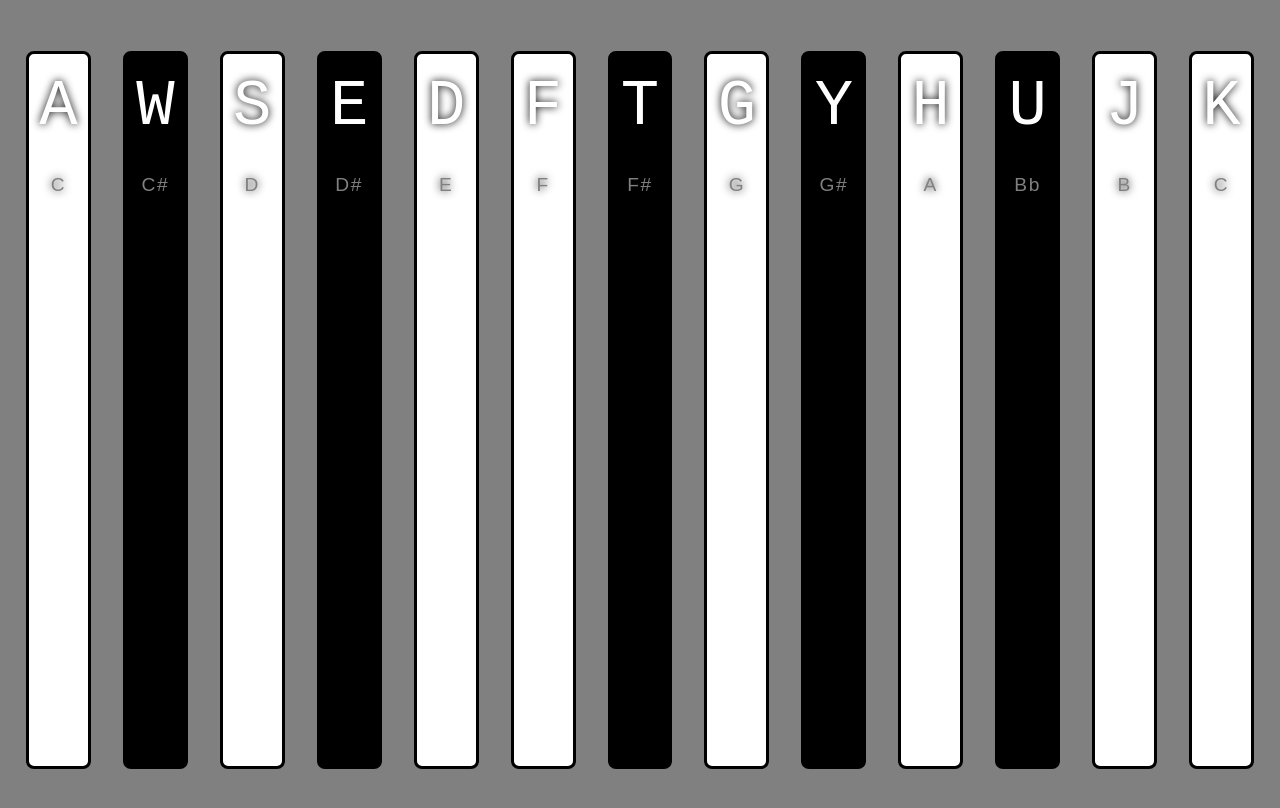
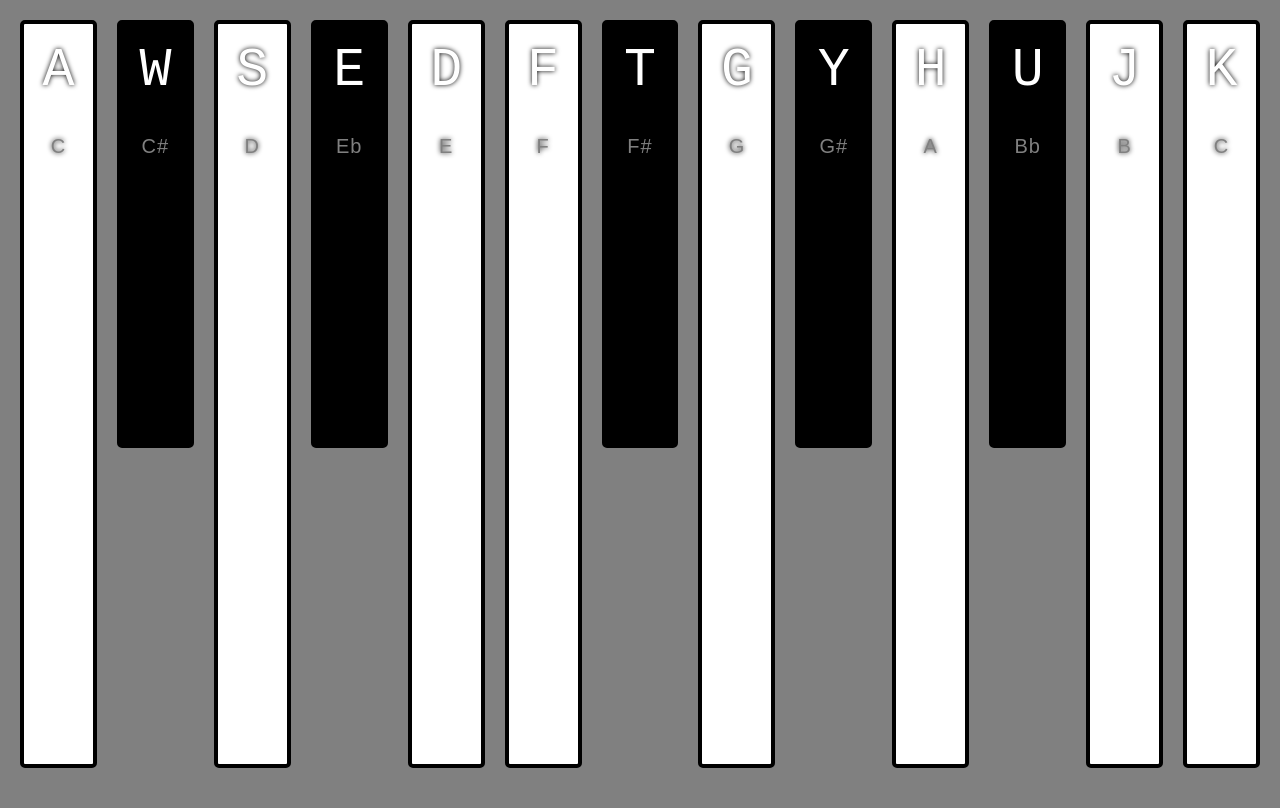
Before and after one commit to monicafaltas/piano1prototype, a plain HTML site: page index.html in a window 1280 px wide. Drawn offline with Linux system fonts and the light colour scheme.

Commit message:
last changes before loading screen

```diff
--- a/index.html
+++ b/index.html
@@ -2,7 +2,7 @@
 <html lang="en">
 <head>
   <meta charset="UTF-8">
-  <title>Piano 1 Prototype</title>
+  <title>Piano</title>
   <link rel="stylesheet" href="style.css">
 </head>
 <body>
@@ -11,68 +11,69 @@
 <div class="flex-container">
 
   <div class="keys">
-    <div data-key="65" class="key" style="background:white">
+    <div data-key="65" class="key white" style="background:white">
       <kbd>A</kbd>
       <span class="sound">C</span>
     </div>
 
-    <div data-key="87" class="key" style="background:black">
+    <div data-key="87" class="key black" style="background:black">
       <kbd>W</kbd>
       <span class="sound">C#</span>
     </div>
 
-    <div data-key="83" class="key" style="background:white">
+    <div data-key="83" class="key white " style="background:white">
       <kbd>S</kbd>
       <span class="sound">D</span>
     </div>
 
-    <div data-key="69" class="key" style="background:black">
+    <div data-key="69" class="key black" style="background:black">
       <kbd>E</kbd>
-      <span class="sound">D#</span>
+      <span class="sound">Eb</span>
     </div>
 
-    <div data-key="68" class="key" style="background:white">
+    <div data-key="68" class="key white" style="background:white">
       <kbd>D</kbd>
       <span class="sound">E</span>
     </div>
 
-    <div data-key="70" class="key"style="background:white">
+    <div data-key="70" class="key white"
+    style="background:white" >
       <kbd>F</kbd>
       <span class="sound">F</span>
     </div>
 
-    <div data-key="84" class="key" style="background:black">
+    <div data-key="84" class="key black" style="background:black">
       <kbd>T</kbd>
       <span class="sound">F#</span>
     </div>
 
-    <div data-key="71" class="key" style="background:white">
+    <div data-key="71" class="key white" style="background:white">
       <kbd>G</kbd>
       <span class="sound">G</span>
     </div>
 
-    <div data-key="89" class="key" style="background:black">
+    <div data-key="89" class="key black" style="background:black">
       <kbd>Y</kbd>
       <span class="sound">G#</span>
     </div>
 
-    <div data-key="72" class="key" style="background:white">
+    <div data-key="72" class="key white" style="background:white">
       <kbd>H</kbd>
       <span class="sound">A</span>
     </div>
 
-    <div data-key="85" class="key" style="background:black">
+    <div data-key="85" class="key black" style="background:black">
       <kbd>U</kbd>
       <span class="sound">Bb</span>
       <!-- CHANGE FONT SO Bb LOOKS RIGHT -->
     </div>
 
-    <div data-key="74" class="key" style="background:white">
+    <div data-key="74" class="key white" style="background:white">
       <kbd>J</kbd>
       <span class="sound">B</span>
     </div>
 
-    <div data-key="75" class="key" style="background:white">
+    <div data-key="75" class="key white" style="background:white">
       <kbd>K</kbd>
       <span class="sound">C</span>
     </div>
@@ -80,20 +81,20 @@
 
   </div>
 
-  <audio data-key="65" src="sounds/clap.wav"></audio>
-  <audio data-key="69" src="sounds/hihat.wav"></audio>
-  <audio data-key="83" src="sounds/hihat.wav"></audio>
-  <audio data-key="84" src="sounds/hihat.wav"></audio>
-  <audio data-key="85" src="sounds/hihat.wav"></audio>
-  <audio data-key="87" src="sounds/hihat.wav"></audio>
-  <audio data-key="89" src="sounds/hihat.wav"></audio>
-  <audio data-key="68" src="sounds/kick.wav"></audio>
-  <audio data-key="70" src="sounds/openhat.wav"></audio>
-  <audio data-key="71" src="sounds/boom.wav"></audio>
-  <audio data-key="72" src="sounds/ride.wav"></audio>
-  <audio data-key="74" src="sounds/snare.wav"></audio>
-  <audio data-key="75" src="sounds/tom.wav"></audio>
-  <audio data-key="76" src="sounds/tink.wav"></audio>
+  <audio data-key="65" src="sounds/C.wav"></audio>
+  <audio data-key="87" src="sounds/Csharp.wav"></audio>
+  <audio data-key="83" src="sounds/D.wav"></audio>
+  <audio data-key="69" src="sounds/E.wav"></audio>
+  <audio data-key="68" src="sounds/Eb.wav"></audio>
+  <audio data-key="70" src="sounds/F.wav"></audio>
+  <audio data-key="84" src="sounds/Fsharp.wav"></audio>
+  <audio data-key="71" src="sounds/G.wav"></audio>
+  <audio data-key="89" src="sounds/Gsharp.wav"></audio>
+  <audio data-key="72" src="sounds/A.wav"></audio>
+  <audio data-key="85" src="sounds/Bb.wav"></audio>
+  <audio data-key="74" src="sounds/B.wav"></audio>
+  <audio data-key="75" src="sounds/topc.wav"></audio>
+
 
 <script>
   function removeTransition(e) {
@@ -101,6 +102,7 @@
     e.target.classList.remove('playing');
   }
   function playSound(e) {
+    console.log(e)
     const audio = document.querySelector(`audio[data-key="${e.keyCode}"]`);
     const key = document.querySelector(`div[data-key="${e.keyCode}"]`);
     if (!audio) return;
--- a/style.css
+++ b/style.css
@@ -12,15 +12,21 @@ body  {
   height: 100%;
 }
 
-/*.column--2 {
-	width: calc(10% - 8px);
-  /*height: 100%;*/
+/*DIFFERENTIATE KEY HEIGHT & MOVE BLACK/WHITE COLOR STYLES INTO HERE*/
+.white {
+  height:90vh;
 }
+
+.black {
+  height:50vh;
+
+}
+/*WHY ISNT IT WORKING THO AAAAAA*/
 
 
 html {
   font-size: 10px;
-  background: url(http://i.imgur.com/b9r5sEL.jpg) bottom center;
+  /*background: bottom center;*/
   background-size: cover;
 }
 
@@ -33,24 +39,24 @@ body,html {
 .keys {
   display: flex;
   flex: 1;
-  min-height: 100vh;
   align-items: center;
   justify-content: center;
+  align-items: flex-start; */
 }
 
 .key {
-  border: 3px solid black;
+  border: 4px solid black;
   border-radius: .5rem;
   margin: 1rem;
   font-size: 1.5rem;
   padding: 1rem .5rem;
   transition: all .07s ease;
   width: 10rem;
-  text-align: center;
+  /*text-align: center;*/
   color: white;
   background: rgba(0,0,0,0.4);
   text-shadow: 0 0 .5rem black;
-  height: 85%;
+
 }
 
 .playing {
@@ -61,11 +67,11 @@ body,html {
 
 kbd {
   display: block;
-  font-size: 4rem;
+  font-size: 40pt;
 }
 
 .sound {
-  font-size: 1.2rem;
+  font-size: 15pt;
   text-transform: none;
   letter-spacing: .1rem;
   color: gray;
@@ -85,3 +91,33 @@ kbd {
   line-height: 75px;
   font-size: 30px;
 }
+
+
+
+
+
+
+
+/*make black keys shorter height
+loading screen before piano shows (maybe keys pop up on screen one by one, or curtain?) */
+
+
+/*DO I EVEN WANT TO/HAVE TIME TO MAKE A MOBILE DESIGN? ITS NOT REQUIRED*/
+
+/*look up lock page orientation for mobile (stack overflow)*/
+
+/*@media query (max-width: )  (orientation:landscape) {
+
+html, body {
+
+
+}
+
+
+.flex-container {
+
+
+}
+
+
+}*/
```
Also changed, not shown: 15 other files.
